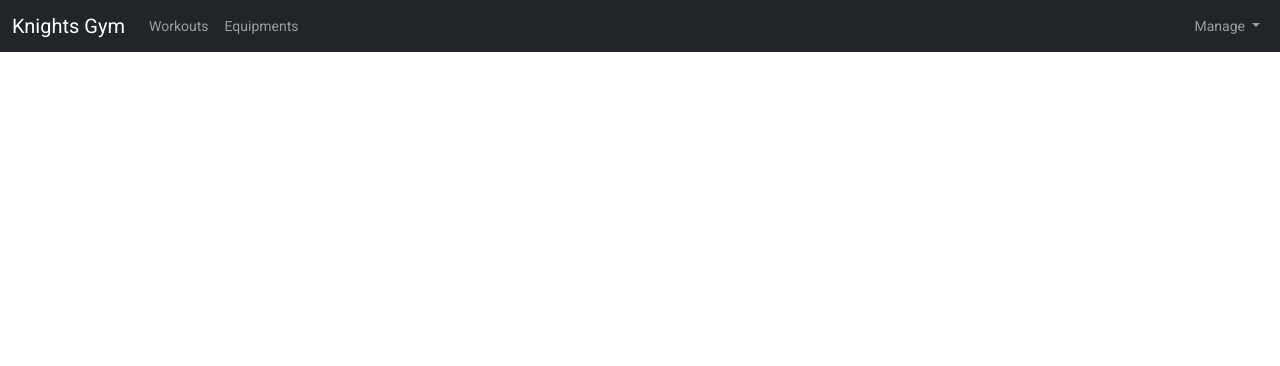
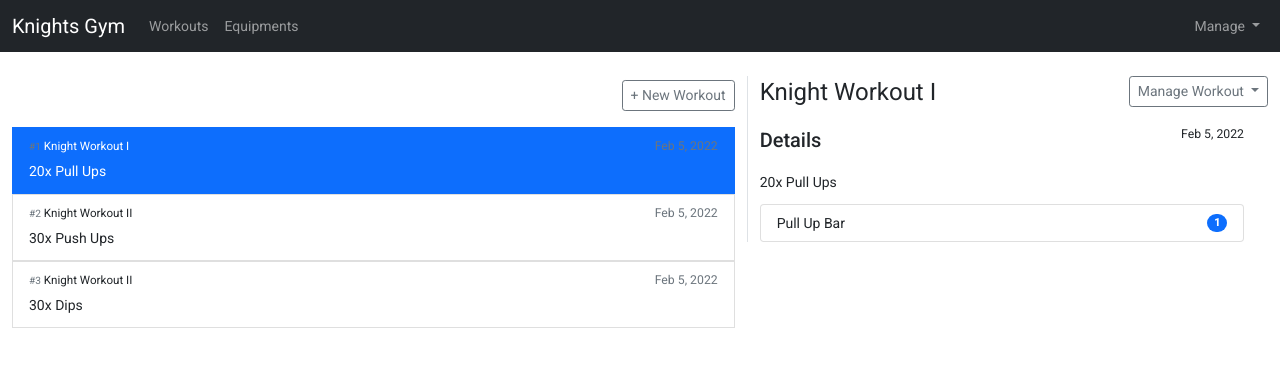
Before and after one commit to knightSarai/knights-gyms, an Angular app: page /workouts/1 in a window 1280 px wide. Before the commit this address led to /. Shown: the top 366 px of the page. Built offline with nearby package versions, Linux system fonts and the light colour scheme.

Commit message:
Navigate between workouts with on routing

```diff
--- a/src/app/workouts/workout-detail/workout-detail.component.ts
+++ b/src/app/workouts/workout-detail/workout-detail.component.ts
@@ -1,6 +1,7 @@
-import {Component, Input, OnInit} from '@angular/core';
+import {Component, OnInit} from '@angular/core';
 import {Workout} from "@models/workouts.model";
 import {WorkoutService} from "../workout.service";
+import {ActivatedRoute} from "@angular/router";
 
 @Component({
   selector: 'app-workout-detail',
@@ -8,14 +9,18 @@ import {WorkoutService} from "../workout.service";
   styleUrls: ['./workout-detail.component.css']
 })
 export class WorkoutDetailComponent implements OnInit {
-  @Input() workout: Workout;
+  workout: Workout;
 
-  constructor(private workoutService: WorkoutService) { }
+  constructor(private workoutService: WorkoutService, private route: ActivatedRoute) {
+  }
 
   ngOnInit(): void {
+    this.route.params.subscribe(params => {
+      this.workout = this.workoutService.getWorkout(parseInt(params.id))
+    });
   }
 
-  addWorkoutEquipmentToList(){
+  addWorkoutEquipmentToList() {
     this.workoutService.addEquipmentsToList(this.workout.equipments);
   }
 }
--- /dev/null
+++ b/src/app/workouts/workout-index/workout-index.component.html
@@ -0,0 +1 @@
+<p>Select a workout to view</p>
--- /dev/null
+++ b/src/app/workouts/workout-index/workout-index.component.ts
@@ -0,0 +1,15 @@
+import { Component, OnInit } from '@angular/core';
+
+@Component({
+  selector: 'app-workout-index',
+  templateUrl: './workout-index.component.html',
+  styleUrls: ['./workout-index.component.css']
+})
+export class WorkoutIndexComponent implements OnInit {
+
+  constructor() { }
+
+  ngOnInit(): void {
+  }
+
+}
--- a/src/app/workouts/workout-list/workout/workout.component.html
+++ b/src/app/workouts/workout-list/workout/workout.component.html
@@ -1,5 +1,6 @@
 <a class="list-group-item list-group-item-action"
-   (click)="onWorkoutSelected()"
+   [routerLink]="[workout.id]"
+   routerLinkActive="active"
 >
   <div class="d-flex w-100 justify-content-between">
     <h5 class="mb-1">
--- a/src/app/workouts/workout-list/workout/workout.component.ts
+++ b/src/app/workouts/workout-list/workout/workout.component.ts
@@ -12,8 +12,4 @@ export class WorkoutComponent {
 
   constructor(private workoutService: WorkoutService) {
   }
-
-  onWorkoutSelected() {
-    this.workoutService.workoutSelected.emit(this.workout);
-  }
 }
--- a/src/app/workouts/workout.service.ts
+++ b/src/app/workouts/workout.service.ts
@@ -42,4 +42,10 @@ export class WorkoutService {
   addEquipmentsToList(equipments: Equipment[]) {
     this.equipmentsService.addEquipments(equipments)
   }
+
+  getWorkout(id: number) {
+    const workout = {...this.workouts.find(workout => workout.id === id)};
+    console.log(workout);
+    return workout;
+  }
 }
--- a/src/app/workouts/workouts.component.html
+++ b/src/app/workouts/workouts.component.html
@@ -1,14 +1,8 @@
 <div class="row">
   <div class="col-md-7">
-    <app-workout-list (workoutSelected)="onWorkoutSelected($event)"></app-workout-list>
+    <app-workout-list></app-workout-list>
   </div>
   <div class="col-md-5">
-    <app-workout-detail *ngIf="selectedWorkout; else elseBlock"
-                        [workout]="selectedWorkout"
-    >
-    </app-workout-detail>
-    <ng-template #elseBlock>
-      <h3>No workout selected</h3>
-    </ng-template>
+    <router-outlet></router-outlet>
   </div>
 </div>
```
Also changed, not shown: src/app/routing/routing.module.ts (+12 -4 lines), src/app/workouts/workout-index/workout-index.component.css (added), 1 other file (tests, documents, lock files or other folders).
